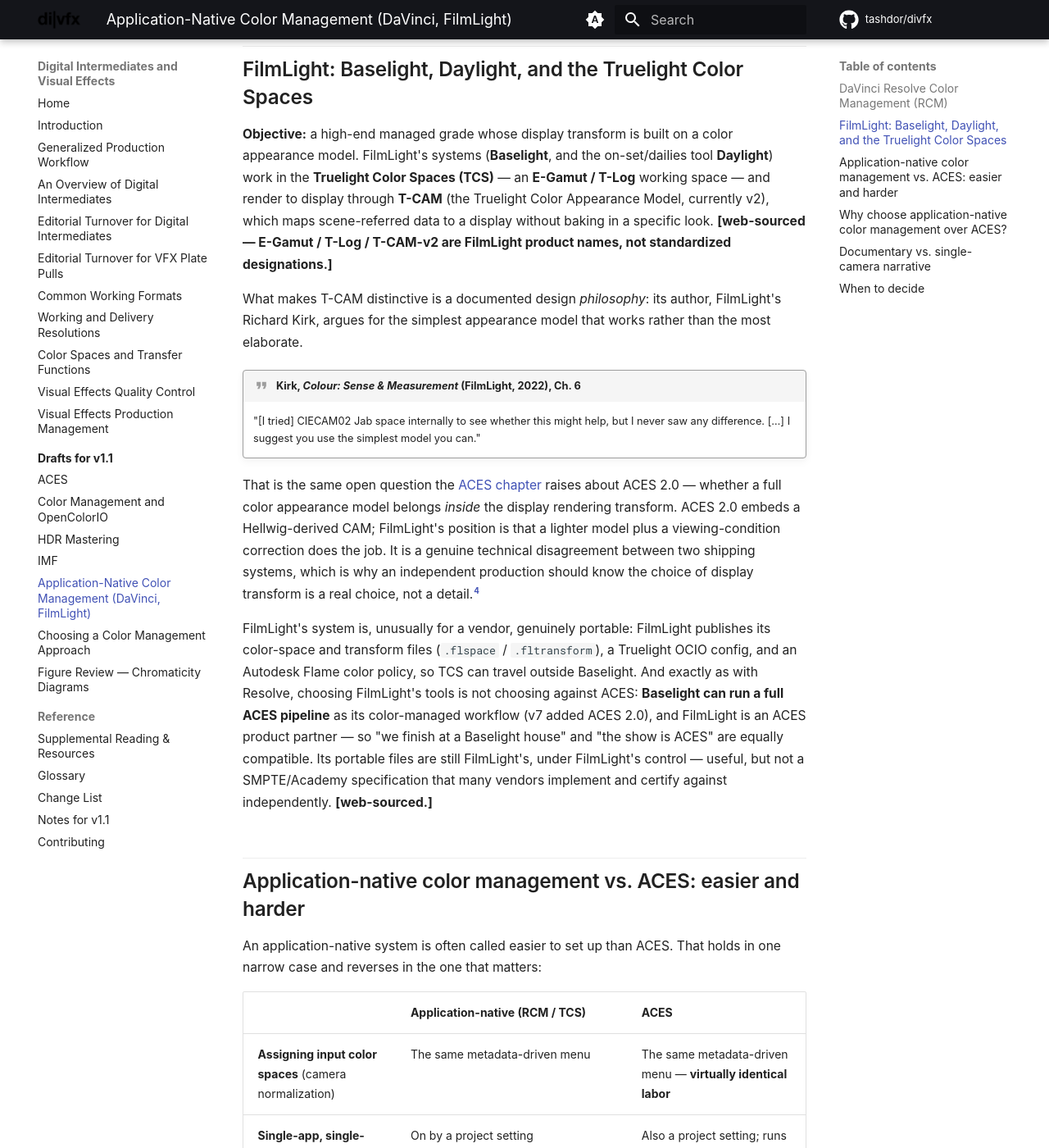
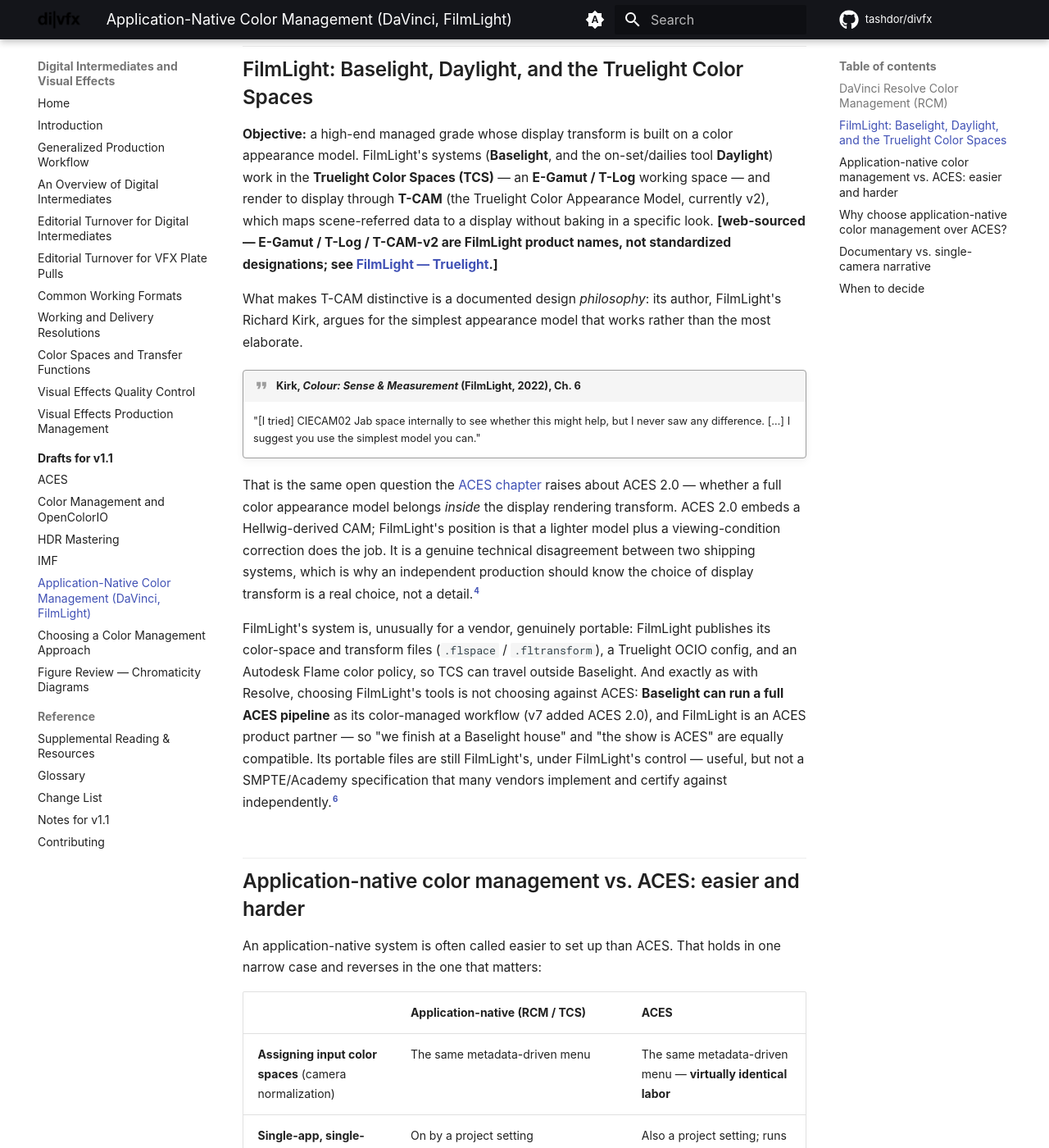
Before and after one commit to tashdor/divfx, an MkDocs documentation site: the page built from docs/drafts/application-native-color-management.md, in a window 1280 px wide and 1400 px high, scrolled down 2789 px. Shown: the whole window at 82% size. Built offline with MkDocs 1.6.1 and Material for MkDocs 9.7.7, drawn with Linux system fonts in a browser that asks for light colours; comment, search, counter and statistics services are not loaded; the version menu is left out.

Commit message:
Reconcile [web-sourced] flags with real citations
- IMF: cite Netflix Partner Help Center for the App #2E requirement and
  pin the exact conformance targets (ST 2067-21:2016/2020/2023,
  ST 2067-201:2019 IAB Level 0) via a new footnote
- OCIO chapter: link vfxplatform.com on the CY2026 version claim
- FilmLight objective: link the FilmLight Truelight page for the
  E-Gamut/T-Log/T-CAM product names
- FilmLight portability paragraph: wire to footnote [^why2] (Truelight +
  Baselight v7 sources) instead of a bare [web-sourced] tag
- ACES 2.0 caveat: link the ACES documentation to verify against

Co-Authored-By: Claude Opus 4.8 <noreply@anthropic.com>

```diff
--- a/docs/drafts/application-native-color-management.md
+++ b/docs/drafts/application-native-color-management.md
@@ -47,7 +47,7 @@ The working space Blackmagic recommends is **DaVinci Wide Gamut (DWG)** with the
 
 ## FilmLight: Baselight, Daylight, and the Truelight Color Spaces
 
-**Objective:** a high-end managed grade whose display transform is built on a color appearance model. FilmLight's systems (**Baselight**, and the on-set/dailies tool **Daylight**) work in the **Truelight Color Spaces (TCS)** — an **E-Gamut / T-Log** working space — and render to display through **T-CAM** (the Truelight Color Appearance Model, currently v2), which maps scene-referred data to a display without baking in a specific look. **[web-sourced — E-Gamut / T-Log / T-CAM-v2 are FilmLight product names, not standardized designations.]**
+**Objective:** a high-end managed grade whose display transform is built on a color appearance model. FilmLight's systems (**Baselight**, and the on-set/dailies tool **Daylight**) work in the **Truelight Color Spaces (TCS)** — an **E-Gamut / T-Log** working space — and render to display through **T-CAM** (the Truelight Color Appearance Model, currently v2), which maps scene-referred data to a display without baking in a specific look. **[web-sourced — E-Gamut / T-Log / T-CAM-v2 are FilmLight product names, not standardized designations; see [FilmLight — Truelight](https://www.filmlight.ltd.uk/workflow/truelight.php).]**
 
 What makes T-CAM distinctive is a documented design *philosophy*: its author, FilmLight's Richard Kirk, argues for the simplest appearance model that works rather than the most elaborate.
 
@@ -57,7 +57,7 @@ That is the same open question the [ACES chapter](aces.md#aces-20) raises about
 
 [^fl1]: Richard Kirk, *Colour: Sense & Measurement* (FilmLight, 2022) — the T-CAM rationale (Ch. 5–6) and "simplest model" argument; FilmLight hosts a [free PDF](https://www.filmlight.ltd.uk/support/documents/colourbook/colourbook.php). The E-Gamut/T-Log/T-CAM-v2 product names and the portability specifics below are web-sourced beyond it.
 
-FilmLight's system is, unusually for a vendor, genuinely portable: FilmLight publishes its color-space and transform files (`.flspace` / `.fltransform`), a Truelight OCIO config, and an Autodesk Flame color policy, so TCS can travel outside Baselight. And exactly as with Resolve, choosing FilmLight's tools is not choosing against ACES: **Baselight can run a full ACES pipeline** as its color-managed workflow (v7 added ACES 2.0), and FilmLight is an ACES product partner — so "we finish at a Baselight house" and "the show is ACES" are equally compatible. Its portable files are still FilmLight's, under FilmLight's control — useful, but not a SMPTE/Academy specification that many vendors implement and certify against independently. **[web-sourced.]**
+FilmLight's system is, unusually for a vendor, genuinely portable: FilmLight publishes its color-space and transform files (`.flspace` / `.fltransform`), a Truelight OCIO config, and an Autodesk Flame color policy, so TCS can travel outside Baselight. And exactly as with Resolve, choosing FilmLight's tools is not choosing against ACES: **Baselight can run a full ACES pipeline** as its color-managed workflow (v7 added ACES 2.0), and FilmLight is an ACES product partner — so "we finish at a Baselight house" and "the show is ACES" are equally compatible. Its portable files are still FilmLight's, under FilmLight's control — useful, but not a SMPTE/Academy specification that many vendors implement and certify against independently.[^why2]
 
 ## Application-native color management vs. ACES: easier and harder
 
```
Also changed, not shown: docs/drafts/aces.md (+1 -1 lines), docs/drafts/color-management.md (+1 -1 lines), docs/drafts/imf.md (+3 -1 lines).
